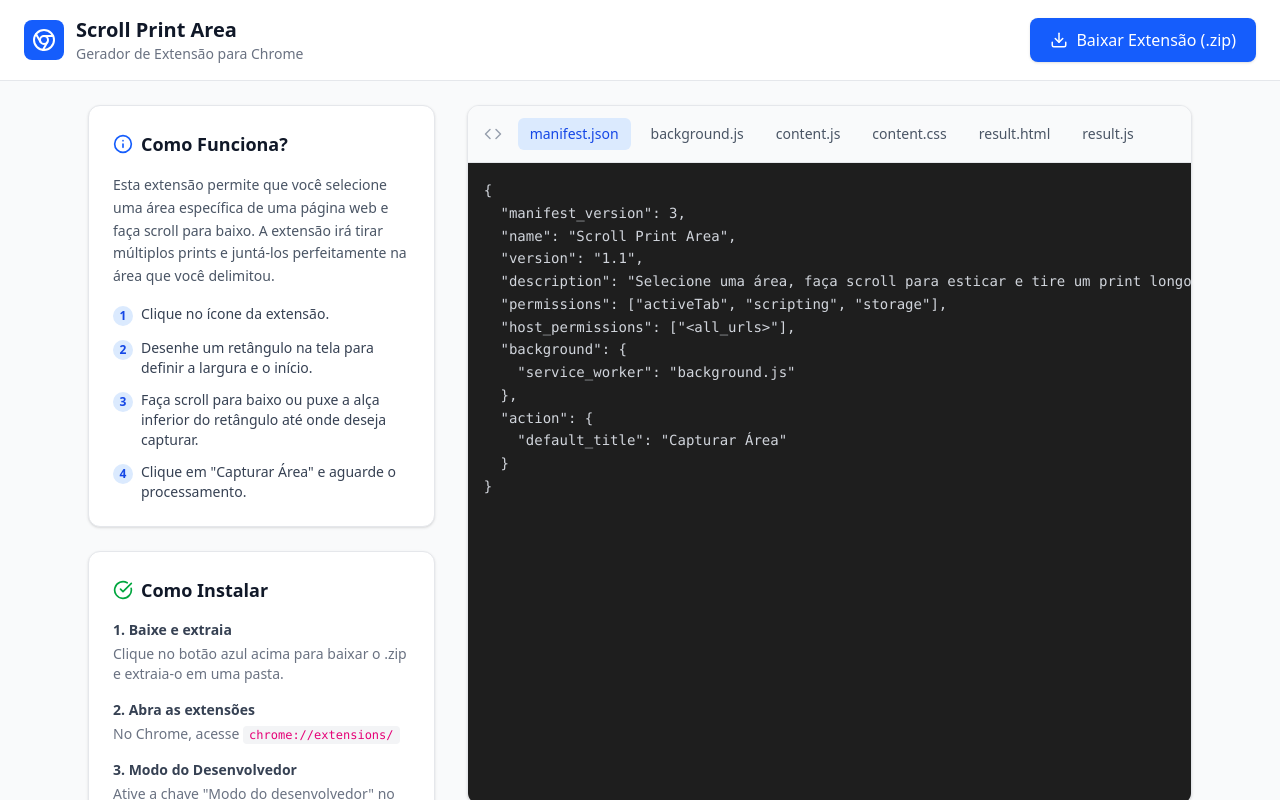
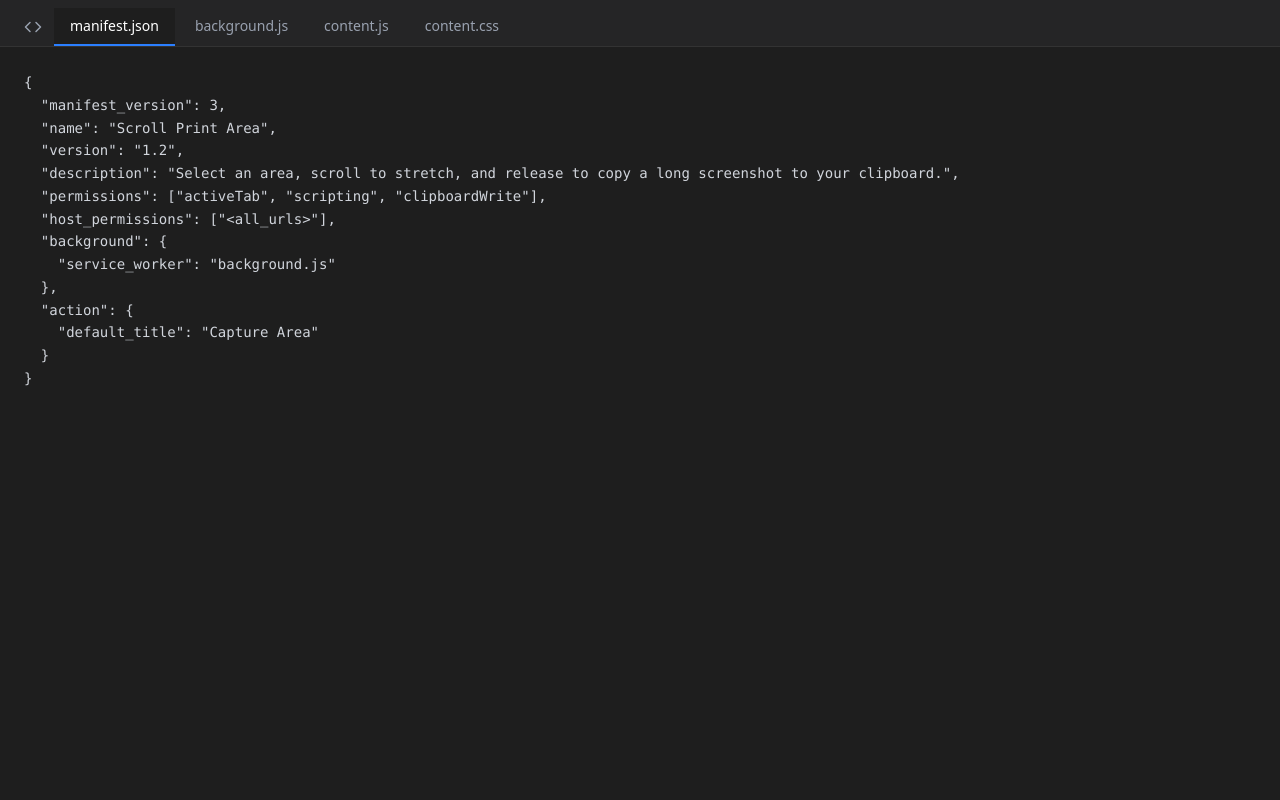
Before and after one commit to alyxhard/infinityPrint, a React (Vite) app: page / in a window 1280 px wide. Shown: the top 800 px of the page. Built offline with nearby package versions, Linux system fonts and the light colour scheme.

Commit message:
feat: Refactor extension generation and improve UI
Removes zip download functionality and simplifies the UI. Updates manifest to use clipboardWrite permission and changes default titles to English for consistency. Adjusts CSS for a new tooltip style.

```diff
--- a/src/App.tsx
+++ b/src/App.tsx
@@ -1,8 +1,6 @@
 import React, { useState } from 'react';
-import JSZip from 'jszip';
-import { saveAs } from 'file-saver';
-import { Download, Chrome, Code, CheckCircle, Info } from 'lucide-react';
-import { manifestJson, backgroundJs, contentJs, contentCss, resultHtml, resultJs } from './extension-files';
+import { Code } from 'lucide-react';
+import { manifestJson, backgroundJs, contentJs, contentCss } from './extension-files';
 
 export default function App() {
   const [activeTab, setActiveTab] = useState('manifest.json');
@@ -12,127 +10,31 @@
     'background.js': backgroundJs,
     'content.js': contentJs,
     'content.css': contentCss,
-    'result.html': resultHtml,
-    'result.js': resultJs,
-  };
-
-  const handleDownload = () => {
-    const zip = new JSZip();
-
-    Object.entries(files).forEach(([filename, content]) => {
-      zip.file(filename, content);
-    });
-
-    zip.generateAsync({ type: 'blob' }).then((content) => {
-      saveAs(content, 'scroll-print-extension.zip');
-    });
   };
 
   return (
-    <div className="min-h-screen bg-gray-50 text-gray-900 font-sans">
-      <header className="bg-white border-b border-gray-200 px-6 py-4 flex items-center justify-between sticky top-0 z-10">
-        <div className="flex items-center gap-3">
-          <div className="bg-blue-600 p-2 rounded-lg text-white">
-            <Chrome size={24} />
-          </div>
-          <div>
-            <h1 className="text-xl font-bold text-gray-900">Scroll Print Area</h1>
-            <p className="text-sm text-gray-500">Gerador de Extensão para Chrome</p>
-          </div>
-        </div>
-        <button
-          onClick={handleDownload}
-          className="flex items-center gap-2 bg-blue-600 hover:bg-blue-700 text-white px-5 py-2.5 rounded-lg font-medium transition-colors shadow-sm"
-        >
-          <Download size={18} />
-          Baixar Extensão (.zip)
-        </button>
-      </header>
-
-      <main className="max-w-6xl mx-auto p-6 grid grid-cols-1 lg:grid-cols-3 gap-8">
-
-        {/* Left Column: Instructions */}
-        <div className="lg:col-span-1 space-y-6">
-          <div className="bg-white p-6 rounded-xl shadow-sm border border-gray-200">
-            <h2 className="text-lg font-bold mb-4 flex items-center gap-2">
-              <Info className="text-blue-600" size={20} />
-              Como Funciona?
-            </h2>
-            <p className="text-gray-600 mb-4 text-sm leading-relaxed">
-              Esta extensão permite que você selecione uma área específica de uma página web e faça scroll para baixo. A extensão irá tirar múltiplos prints e juntá-los perfeitamente na área que você delimitou.
-            </p>
-            <ul className="space-y-3 text-sm text-gray-700">
-              <li className="flex items-start gap-2">
-                <span className="bg-blue-100 text-blue-700 w-5 h-5 rounded-full flex items-center justify-center text-xs font-bold shrink-0 mt-0.5">1</span>
-                Clique no ícone da extensão.
-              </li>
-              <li className="flex items-start gap-2">
-                <span className="bg-blue-100 text-blue-700 w-5 h-5 rounded-full flex items-center justify-center text-xs font-bold shrink-0 mt-0.5">2</span>
-                Desenhe um retângulo na tela para definir a largura e o início.
-              </li>
-              <li className="flex items-start gap-2">
-                <span className="bg-blue-100 text-blue-700 w-5 h-5 rounded-full flex items-center justify-center text-xs font-bold shrink-0 mt-0.5">3</span>
-                Faça scroll para baixo ou puxe a alça inferior do retângulo até onde deseja capturar.
-              </li>
-              <li className="flex items-start gap-2">
-                <span className="bg-blue-100 text-blue-700 w-5 h-5 rounded-full flex items-center justify-center text-xs font-bold shrink-0 mt-0.5">4</span>
-                Clique em "Capturar Área" e aguarde o processamento.
-              </li>
-            </ul>
-          </div>
-
-          <div className="bg-white p-6 rounded-xl shadow-sm border border-gray-200">
-            <h2 className="text-lg font-bold mb-4 flex items-center gap-2">
-              <CheckCircle className="text-green-600" size={20} />
-              Como Instalar
-            </h2>
-            <ol className="space-y-4 text-sm text-gray-700">
-              <li className="flex flex-col gap-1">
-                <span className="font-semibold">1. Baixe e extraia</span>
-                <span className="text-gray-500">Clique no botão azul acima para baixar o .zip e extraia-o em uma pasta.</span>
-              </li>
-              <li className="flex flex-col gap-1">
-                <span className="font-semibold">2. Abra as extensões</span>
-                <span className="text-gray-500">No Chrome, acesse <code className="bg-gray-100 px-1.5 py-0.5 rounded text-xs text-pink-600">chrome://extensions/</code></span>
-              </li>
-              <li className="flex flex-col gap-1">
-                <span className="font-semibold">3. Modo do Desenvolvedor</span>
-                <span className="text-gray-500">Ative a chave "Modo do desenvolvedor" no canto superior direito.</span>
-              </li>
-              <li className="flex flex-col gap-1">
-                <span className="font-semibold">4. Carregar sem compactação</span>
-                <span className="text-gray-500">Clique no botão "Carregar sem compactação" e selecione a pasta que você extraiu.</span>
-              </li>
-            </ol>
-          </div>
-        </div>
-
-        {/* Right Column: Code Viewer */}
-        <div className="lg:col-span-2 bg-white rounded-xl shadow-sm border border-gray-200 overflow-hidden flex flex-col h-[700px]">
-          <div className="bg-gray-50 border-b border-gray-200 px-4 py-3 flex items-center gap-2 overflow-x-auto">
-            <Code size={18} className="text-gray-400 mr-2 shrink-0" />
+    <div className="min-h-screen bg-[#1e1e1e] text-gray-300 font-sans flex flex-col">
+      <div className="bg-[#252526] border-b border-[#333] px-4 pt-2 flex items-center gap-1 overflow-x-auto">
+        <Code size={18} className="text-gray-400 mx-2 shrink-0" />
         {Object.keys(files).map((filename) => (
           <button
             key={filename}
             onClick={() => setActiveTab(filename)}
-                className={`px-3 py-1.5 text-sm font-medium rounded-md whitespace-nowrap transition-colors ${
+            className={`px-4 py-2 text-sm font-medium whitespace-nowrap transition-colors border-b-2 ${
               activeTab === filename
-                    ? 'bg-blue-100 text-blue-700'
-                    : 'text-gray-600 hover:bg-gray-200'
+                ? 'border-blue-500 text-white bg-[#1e1e1e]'
+                : 'border-transparent text-gray-400 hover:text-gray-200 hover:bg-[#2a2d2e]'
             }`}
           >
             {filename}
           </button>
         ))}
       </div>
-          <div className="flex-1 overflow-auto bg-[#1e1e1e] p-4">
-            <pre className="text-sm font-mono text-gray-300 leading-relaxed">
+      <div className="flex-1 overflow-auto p-6">
+        <pre className="text-sm font-mono leading-relaxed">
           <code>{files[activeTab as keyof typeof files]}</code>
         </pre>
       </div>
     </div>
-
-      </main>
-    </div>
   );
 }
--- a/src/extension-files.ts
+++ b/src/extension-files.ts
@@ -1,15 +1,15 @@
 export const manifestJson = `{
   "manifest_version": 3,
   "name": "Scroll Print Area",
-  "version": "1.1",
-  "description": "Selecione uma área, faça scroll para esticar e tire um print longo de qualquer container.",
-  "permissions": ["activeTab", "scripting", "storage"],
+  "version": "1.2",
+  "description": "Select an area, scroll to stretch, and release to copy a long screenshot to your clipboard.",
+  "permissions": ["activeTab", "scripting", "clipboardWrite"],
   "host_permissions": ["<all_urls>"],
   "background": {
     "service_worker": "background.js"
   },
   "action": {
-    "default_title": "Capturar Área"
+    "default_title": "Capture Area"
   }
 }`;
 
@@ -30,42 +30,29 @@
   z-index: 1000000;
   pointer-events: none;
 }
-.resize-handle {
-  position: absolute;
-  bottom: -5px;
+#scroll-print-tooltip {
+  position: fixed;
+  top: 20px;
   left: 50%;
   transform: translateX(-50%);
-  width: 20px;
-  height: 10px;
-  background: #00a8ff;
-  border-radius: 5px;
-  cursor: ns-resize;
-  pointer-events: auto;
-}
-#scroll-print-capture-btn {
-  position: fixed;
-  z-index: 1000001;
-  background: #00a8ff;
+  background: #2d3436;
   color: white;
-  border: none;
-  padding: 8px 16px;
-  border-radius: 4px;
-  cursor: pointer;
+  padding: 10px 20px;
+  border-radius: 8px;
   font-family: sans-serif;
+  font-size: 14px;
   font-weight: bold;
-  box-shadow: 0 2px 5px rgba(0,0,0,0.2);
-}
-#scroll-print-capture-btn:hover {
-  background: #0097e6;
+  z-index: 1000002;
+  box-shadow: 0 4px 12px rgba(0,0,0,0.15);
+  pointer-events: none;
 }`;
 
-export const contentJs = `let overlay, selectionBox, captureBtn;
+export const contentJs = `let overlay, selectionBox;
 let scrollContainer = null;
 let startClientX, startClientY;
 let startScrollX, startScrollY;
 let currentClientX, currentClientY;
 let isDrawing = false;
-let isResizing = false;
 let scrollInterval = null;
 
 function getScrollTop(el) { return el === document.scrollingElement ? window.scrollY : el.scrollTop; }
@@ -104,24 +91,30 @@
 function cleanup() {
     if (overlay) overlay.remove();
     if (selectionBox) selectionBox.remove();
-    if (captureBtn) captureBtn.remove();
+    const tt = document.getElementById('scroll-print-tooltip');
+    if (tt) tt.remove();
     if (scrollInterval) clearInterval(scrollInterval);
-    overlay = selectionBox = captureBtn = null;
+    overlay = selectionBox = null;
     scrollInterval = null;
     window.removeEventListener('mousemove', onMouseMove);
     window.removeEventListener('mouseup', onMouseUp);
     window.removeEventListener('scroll', onScroll, true);
 }
 
+function showTooltip(text) {
+    let tt = document.getElementById('scroll-print-tooltip');
+    if (!tt) {
+        tt = document.createElement('div');
+        tt.id = 'scroll-print-tooltip';
+        document.body.appendChild(tt);
+    }
+    tt.innerText = text;
+    tt.style.display = 'block';
+}
+
 function onMouseDown(e) {
-    if (e.target.classList && e.target.classList.contains('resize-handle')) {
-        isResizing = true;
-        return;
-    }
     if (selectionBox) selectionBox.remove();
-    if (captureBtn) captureBtn.remove();
 
-    // Encontra o container com scroll correto (ex: chat)
     overlay.style.display = 'none';
     const target = document.elementFromPoint(e.clientX, e.clientY);
     scrollContainer = getScrollableParent(target);
@@ -144,7 +137,7 @@
 }
 
 function onMouseMove(e) {
-    if (!isDrawing && !isResizing) return;
+    if (!isDrawing) return;
     currentClientX = e.clientX;
     currentClientY = e.clientY;
 
@@ -153,7 +146,7 @@
 }
 
 function onScroll(e) {
-    if ((isDrawing || isResizing || selectionBox) && scrollContainer) {
+    if ((isDrawing || selectionBox) && scrollContainer) {
         if (e.target === scrollContainer || (scrollContainer === document.scrollingElement && (e.target === document || e.target === window))) {
             updateSelection();
         }
@@ -166,18 +159,11 @@
     const currentScrollX = getScrollLeft(scrollContainer);
     const currentScrollY = getScrollTop(scrollContainer);
 
-    // A origem acompanha o scroll do container
     const originScreenX = startClientX - (currentScrollX - startScrollX);
     const originScreenY = startClientY - (currentScrollY - startScrollY);
 
     let endScreenX = currentClientX;
     let endScreenY = currentClientY;
-
-    if (isResizing) {
-        endScreenX = originScreenX + parseFloat(selectionBox.dataset.origWidth || 0);
-    } else {
-        selectionBox.dataset.origWidth = Math.abs(originScreenX - endScreenX);
-    }
 
     const left = Math.min(originScreenX, endScreenX);
     const top = Math.min(originScreenY, endScreenY);
@@ -188,11 +174,6 @@
     selectionBox.style.top = top + 'px';
     selectionBox.style.width = width + 'px';
     selectionBox.style.height = height + 'px';
-
-    if (captureBtn) {
-        captureBtn.style.left = (left + 10) + 'px';
-        captureBtn.style.top = (top + height + 10) + 'px';
-    }
 }
 
 function checkAutoScroll(clientX, clientY) {
@@ -227,47 +208,28 @@
 }
 
 function onMouseUp(e) {
-    if (isDrawing || isResizing) {
+    if (isDrawing) {
         isDrawing = false;
-        isResizing = false;
         if (scrollInterval) {
             clearInterval(scrollInterval);
             scrollInterval = null;
         }
-        addHandlesAndButton();
+
+        if (selectionBox && parseFloat(selectionBox.style.width) > 10 && parseFloat(selectionBox.style.height) > 10) {
+            captureArea();
+        } else {
+            cleanup();
+        }
     }
-}
-
-function addHandlesAndButton() {
-    if (!selectionBox) return;
-
-    const oldHandle = selectionBox.querySelector('.resize-handle');
-    if (oldHandle) oldHandle.remove();
-
-    const handle = document.createElement('div');
-    handle.className = 'resize-handle';
-    handle.addEventListener('mousedown', (e) => {
-        isResizing = true;
-        e.stopPropagation();
-    });
-    selectionBox.appendChild(handle);
-
-    if (!captureBtn) {
-        captureBtn = document.createElement('button');
-        captureBtn.id = 'scroll-print-capture-btn';
-        captureBtn.innerText = '📸 Capturar Área';
-        captureBtn.onclick = captureArea;
-        document.body.appendChild(captureBtn);
-    }
-    updateSelection();
 }
 
 async function captureArea() {
     if (!scrollContainer) return;
 
+    showTooltip("Capturing...");
+
     overlay.style.display = 'none';
     selectionBox.style.display = 'none';
-    captureBtn.style.display = 'none';
 
     const currentScrollX = getScrollLeft(scrollContainer);
     const currentScrollY = getScrollTop(scrollContainer);
@@ -329,16 +291,47 @@
     }
 
     scrollContainer.style.overflow = originalOverflow;
-    cleanup();
 
-    chrome.runtime.sendMessage({
-        action: 'open_result',
-        data: {
-            images,
-            bounds: { width, height },
-            dpr: window.devicePixelRatio
+    showTooltip("Stitching image...");
+
+    const dpr = window.devicePixelRatio;
+    const canvas = document.createElement('canvas');
+    canvas.width = width * dpr;
+    canvas.height = height * dpr;
+    const ctx = canvas.getContext('2d');
+
+    for (let i = 0; i < images.length; i++) {
+        const imgData = images[i];
+        const img = new Image();
+        await new Promise((resolve) => {
+            img.onload = resolve;
+            img.src = imgData.dataUrl;
+        });
+
+        const sx = imgData.crop.x * dpr;
+        const sy = imgData.crop.y * dpr;
+        const sWidth = imgData.crop.width * dpr;
+        const sHeight = imgData.crop.height * dpr;
+
+        const dx = 0;
+        const dy = imgData.yPos * dpr;
+        const dWidth = imgData.crop.width * dpr;
+        const dHeight = imgData.crop.height * dpr;
+
+        ctx.drawImage(img, sx, sy, sWidth, sHeight, dx, dy, dWidth, dHeight);
+    }
+
+    canvas.toBlob(async (blob) => {
+        try {
+            await navigator.clipboard.write([new ClipboardItem({ 'image/png': blob })]);
+            showTooltip("Copied to clipboard!");
+            setTimeout(cleanup, 2000);
+        } catch (err) {
+            console.error("Clipboard write failed", err);
+            showTooltip("Error copying to clipboard.");
+            setTimeout(cleanup, 3000);
         }
-    });
+    }, 'image/png');
 }
 
 chrome.runtime.onMessage.addListener((request, sender, sendResponse) => {
@@ -367,72 +360,5 @@
             sendResponse(dataUrl);
         });
         return true;
-    } else if (request.action === 'open_result') {
-        chrome.storage.local.set({ captureData: request.data }, () => {
-            chrome.tabs.create({ url: 'result.html' });
-        });
     }
 });`;
-
-export const resultHtml = `<!DOCTYPE html>
-<html>
-<head>
-    <meta charset="UTF-8">
-    <title>Resultado da Captura</title>
-    <style>
-        body { background: #1e1e1e; color: white; font-family: sans-serif; display: flex; flex-direction: column; align-items: center; padding: 20px; margin: 0; }
-        canvas { max-width: 100%; border: 1px solid #333; box-shadow: 0 4px 12px rgba(0,0,0,0.5); margin-top: 20px; }
-        .header { display: flex; gap: 10px; margin-bottom: 20px; align-items: center; }
-        button { background: #00a8ff; color: white; border: none; padding: 10px 20px; border-radius: 5px; cursor: pointer; font-size: 16px; font-weight: bold; }
-        button:hover { background: #0097e6; }
-    </style>
-</head>
-<body>
-    <div class="header">
-        <h2>Captura Concluída</h2>
-        <button id="downloadBtn">Baixar Imagem</button>
-    </div>
-    <canvas id="resultCanvas"></canvas>
-    <script src="result.js"></script>
-</body>
-</html>`;
-
-export const resultJs = `chrome.storage.local.get(['captureData'], async (result) => {
-    if (!result.captureData) return;
-
-    const { images, bounds, dpr } = result.captureData;
-    const canvas = document.getElementById('resultCanvas');
-    const ctx = canvas.getContext('2d');
-
-    canvas.width = bounds.width * dpr;
-    canvas.height = bounds.height * dpr;
-
-    for (let i = 0; i < images.length; i++) {
-        const imgData = images[i];
-        const img = new Image();
-
-        await new Promise((resolve) => {
-            img.onload = resolve;
-            img.src = imgData.dataUrl;
-        });
-
-        const sx = imgData.crop.x * dpr;
-        const sy = imgData.crop.y * dpr;
-        const sWidth = imgData.crop.width * dpr;
-        const sHeight = imgData.crop.height * dpr;
-
-        const dx = 0;
-        const dy = imgData.yPos * dpr;
-        const dWidth = imgData.crop.width * dpr;
-        const dHeight = imgData.crop.height * dpr;
-
-        ctx.drawImage(img, sx, sy, sWidth, sHeight, dx, dy, dWidth, dHeight);
-    }
-
-    document.getElementById('downloadBtn').addEventListener('click', () => {
-        const link = document.createElement('a');
-        link.download = 'scroll-capture-' + Date.now() + '.png';
-        link.href = canvas.toDataURL('image/png');
-        link.click();
-    });
-});`;
```
Lines whose indentation alone changed are shown as unchanged.
